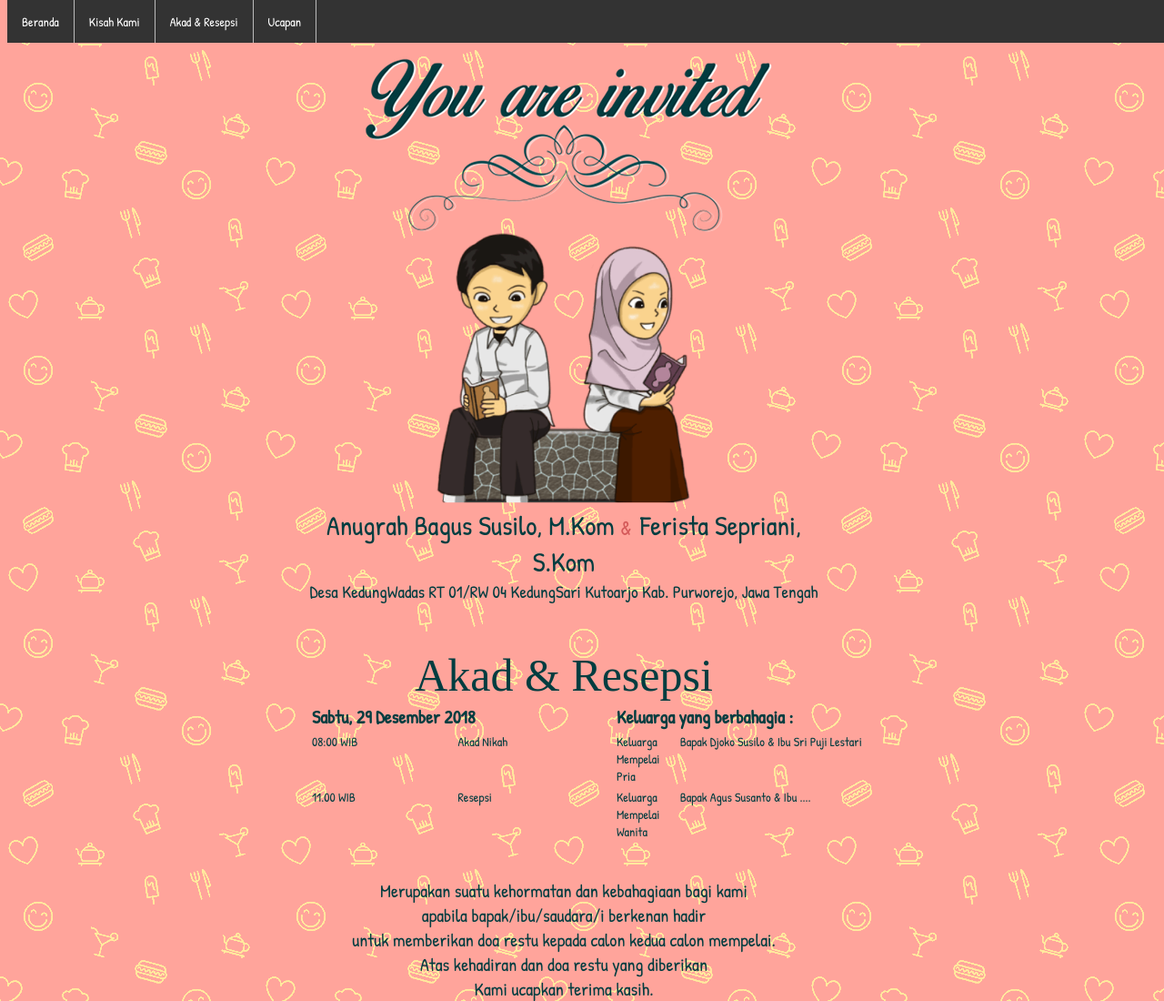
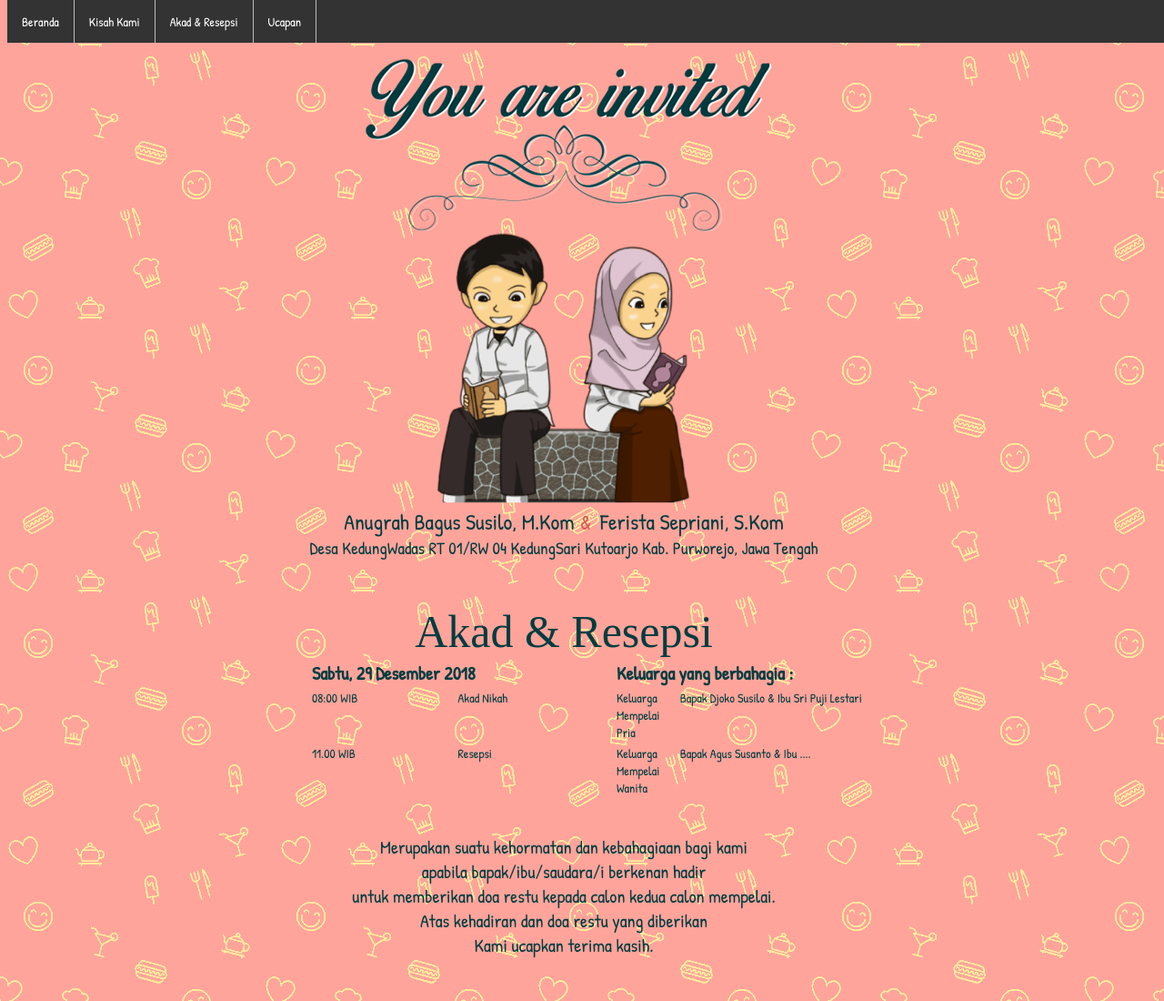
Before and after one commit to anugrahbsoe/walimatulursy, a plain HTML site: page index.html in a window 1280 px wide. Shown: the top 1100 px of the page at 91% size. Drawn offline with Linux system fonts and the light colour scheme; a web font is replaced by a local one.

Commit message:
Update index.html

```diff
--- a/index.html
+++ b/index.html
@@ -35,9 +35,9 @@
 	<img src="assets/img/header-text-500.png" style="margin-top: -50px" />
           <!--<img src="assets/img/baguslia1.png" style="margin-top: -80px;" />--><br><br><br>
      <img src="assets/img/avatar.png" width="350" height="300" style="margin-top: -80px;"></img><br>
-          <span style="font-size: 30px;">Anugrah Bagus Susilo, M.Kom</span>&nbsp;
+          <span style="font-size: 24px;">Anugrah Bagus Susilo, M.Kom</span>&nbsp;
           <span style="color: rgb(212, 90, 90); font-size: 23px;">&</span>&nbsp;&nbsp;
-          <span style="font-size: 30px;">Ferista Sepriani, S.Kom</span>
+          <span style="font-size: 24px;">Ferista Sepriani, S.Kom</span>
           <br/>
           <span style="font-size: 19px;">Desa KedungWadas RT 01/RW 04 KedungSari Kutoarjo
 Kab. Purworejo, Jawa Tengah</center>
```
